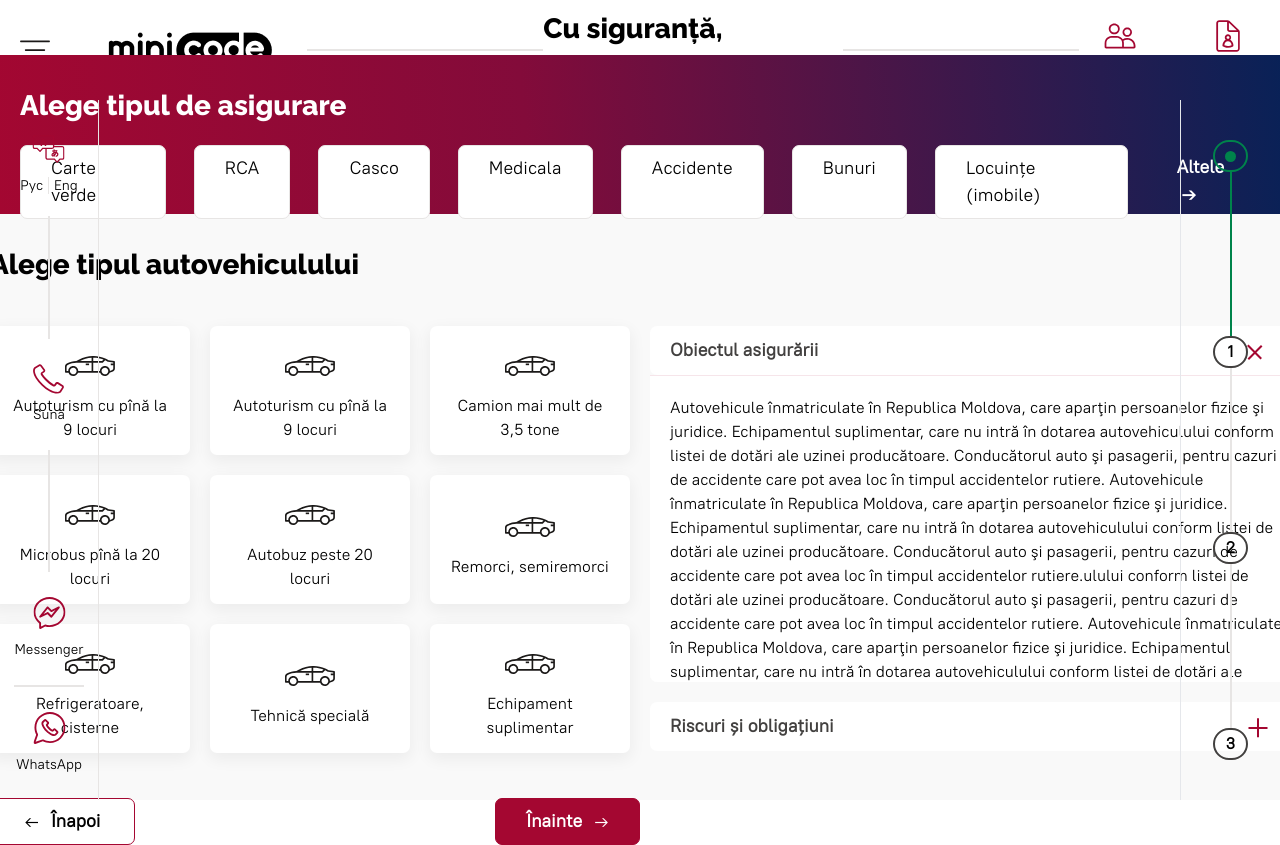
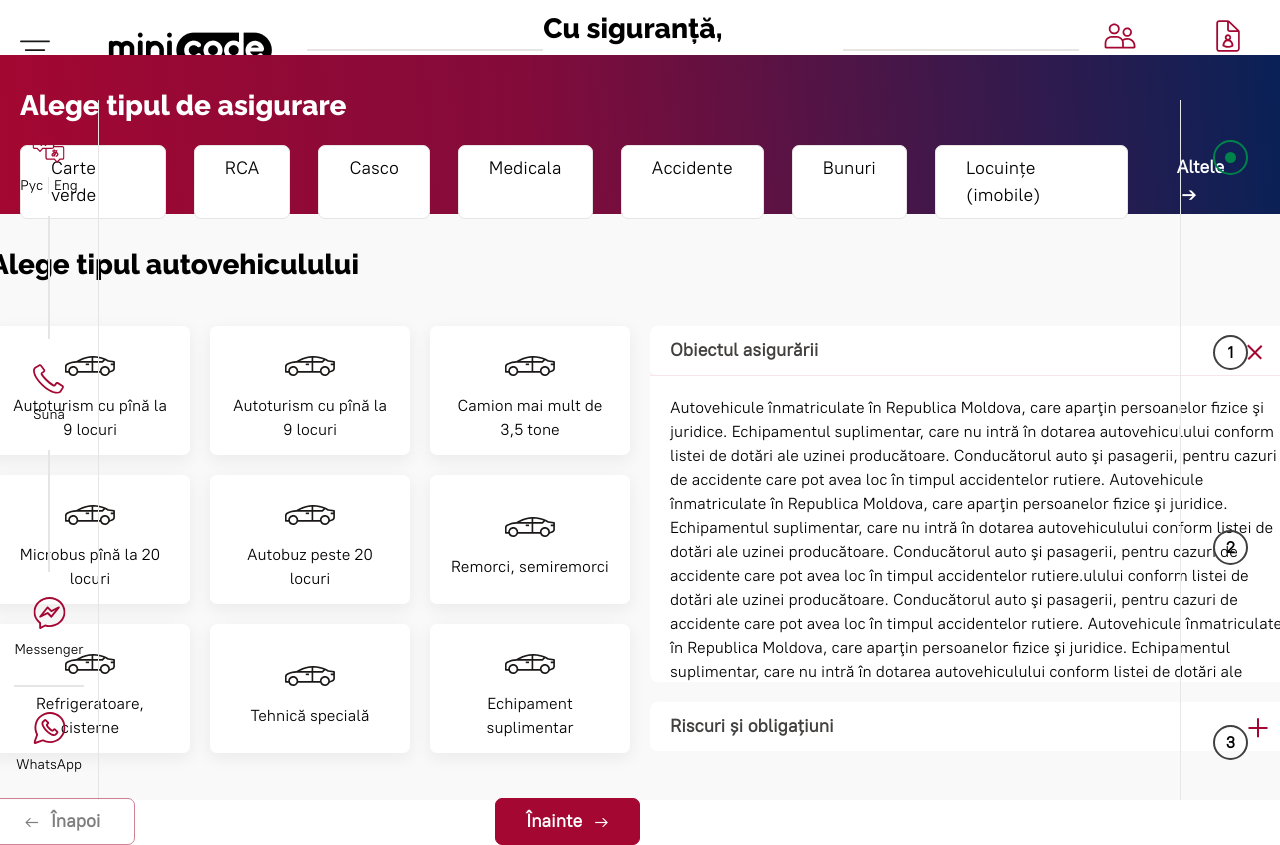
Before and after one commit to grandleemon/test-minicode, a React (Create React App) app: page / in a window 1280 px wide. Shown: the top 845 px of the page. Built offline with nearby package versions, Linux system fonts and the light colour scheme.

Commit message:
progress bar almost completed

```diff
--- a/src/App.css
+++ b/src/App.css
@@ -69,7 +69,7 @@ main{
   opacity: 0;
   height: 0;
   overflow: hidden;
-  transition: ease-in-out 0.2s;
+  transition: ease-in-out 0.4s;
 }
 
 .collapse-content-active{
@@ -77,5 +77,18 @@ main{
   height: 307px;
   padding: 20px 0;
   border-top: 1px solid #a407311a;
-  transition: ease-in-out 0.2s;
+  transition: ease-in-out 0.4s;
 }
+
+.btn-disabled{
+  background-color: black;
+}
+
+.completed-step{
+  background-color: #00834B;
+  border-color: #00834B;
+}
+
+.step-circle{
+  border-color:#42403F;
+}
--- a/src/pages/InsurancePage.jsx
+++ b/src/pages/InsurancePage.jsx
@@ -67,7 +67,31 @@ const InsurancePage = () => {
         }
     ]
 
+    let [currentActive, setCurrentActive] = useState(0)
 
+    const stepProgressBar = [
+        {
+            'value': 1
+        },
+        {
+            'value': 2
+        },
+        {
+            'value': 3
+        }
+    ]
+
+    const nextStep = () => {
+        if(currentActive > 2) return;
+        setCurrentActive(currentActive + 1)
+        console.log(currentActive)
+    }
+
+    const prevStep = () => {
+        if(currentActive < 1) return;
+        setCurrentActive(currentActive - 1)
+        console.log(currentActive)
+    }
 
   return (
     <div className="font-face-pt-regular">
@@ -101,17 +125,6 @@ const InsurancePage = () => {
                     </div>
 
                     <div className="w-[100%] select-none mt-[-20px]">
-                        {/* <Collapsible title="Obiectul asigurării">
-                            Autovehicule înmatriculate în Republica Moldova, care aparţin persoanelor fizice şi juridice. <br /> <br />
-                            Echipamentul suplimentar, care nu intră în dotarea autovehiculului conform listei de dotări ale uzinei producătoare. <br /> <br />
-                            Conducătorul auto şi pasagerii, pentru cazuri de accidente care pot avea loc în timpul accidentelor rutiere. <br /> <br />
-                            Autovehicule înmatriculate în Republica Moldova, care aparţin persoanelor fizice şi juridice.
-                            Echipamentul suplimentar, care nu intră în dotarea autovehiculului conform listei de dotări ale uzinei producătoare.
-                            Conducătorul auto şi pasagerii, pentru cazuri de accidente care pot avea loc în timpul accidentelor rutiere.
-                        </Collapsible>
-                        <Collapsible title="Riscuri și obligațiuni" second>
-                            Lorem ipsum dolor sit amet consectetur, adipisicing elit. Iure quo officia repellendus est eos adipisci ad at necessitatibus unde? Atque id accusamus dignissimos? Libero illo tempora fugit molestiae a impedit!
-                        </Collapsible> */}
                         {collapseInfo.map((card, index) => {
                             const showDescription = index === activeIndex ? "collapse-content-active" : "";
                             const changeIcon = index === activeIndex ? "plus-active" : "";
@@ -127,22 +140,22 @@ const InsurancePage = () => {
                     </div>
                 </div>
                 <div className="w-[50%] flex justify-between text-[18px] items-center mt-[45px]">
-                    <button className="px-[30px] py-[9px] bg-white border-[1px] border-[#A40731] font-[700] rounded-[7px] w-[145px] flex items-center justify-center">
+                    <button className={`px-[30px] py-[9px] bg-white border-[1px] border-[#A40731] font-[700] rounded-[7px] w-[145px] flex items-center justify-center disabled:opacity-50`}
+                    onClick={prevStep} disabled={currentActive < 1 ? true : false}>
                         <span className="font-[400] mr-[12px]">&#8592;</span>
                         Înapoi
                     </button>
-                    <button className="text-white px-[30px] py-[9px] bg-[#A40731] border-[1px] border-[#A40731] font-[700] rounded-[7px] w-[145px] flex items-center justify-center">
+                    <button className={`text-white px-[30px] py-[9px] bg-[#A40731] border-[1px] border-[#A40731] font-[700] rounded-[7px] w-[145px] flex items-center justify-center disabled:opacity-50`} disabled={currentActive > 2 ? true : false} onClick={nextStep}>
                         Înainte
                         <span className="font-[400] ml-[12px]">&#8594;</span>
                     </button>
                 </div>
             </div>
             <div className="right-sidebar absolute right-0 top-[100px] border-l-[1px] w-[100px] flex flex-col justify-between items-center py-[40px] select-none">
-
-                <div className="w-[35px] h-[35px] border-[2px] border-[#00834B] rounded-full flex items-center justify-center">
+                {<div className="w-[35px] h-[35px] border-[2px] border-[#00834B] rounded-full flex items-center justify-center">
                     <div className="w-[11px] h-[11px] rounded-full bg-[#00834B]"></div>
                 </div>
-
+                /*
                 <hr className="h-[180px] border-[1px] border-[#00834B]"/>
 
                 <div className="w-[35px] h-[35px] border-[2px] border-[#42403F] rounded-full flex items-center justify-center">
@@ -159,7 +172,16 @@ const InsurancePage = () => {
 
                 <div className="w-[35px] h-[35px] border-[2px] border-[#42403F] rounded-full flex items-center justify-center">
                     <span className="font-[700]">3</span>
-                </div>
+                </div> */}
+
+                {stepProgressBar.map((circle) => {
+                    return (
+                        <div className={`step-circle w-[35px] h-[35px] border-[2px] rounded-full flex items-center justify-center
+                        ${currentActive >= circle.value ? "completed-step border-[#00834B]" : ""} `}>
+                            <span className="font-[700]">{ currentActive >= circle.value ? <span className="text-white">&#10003;</span> : circle.value}</span>
+                        </div>
+                    )
+                })}
             </div>
         </div>
     </div>
```
